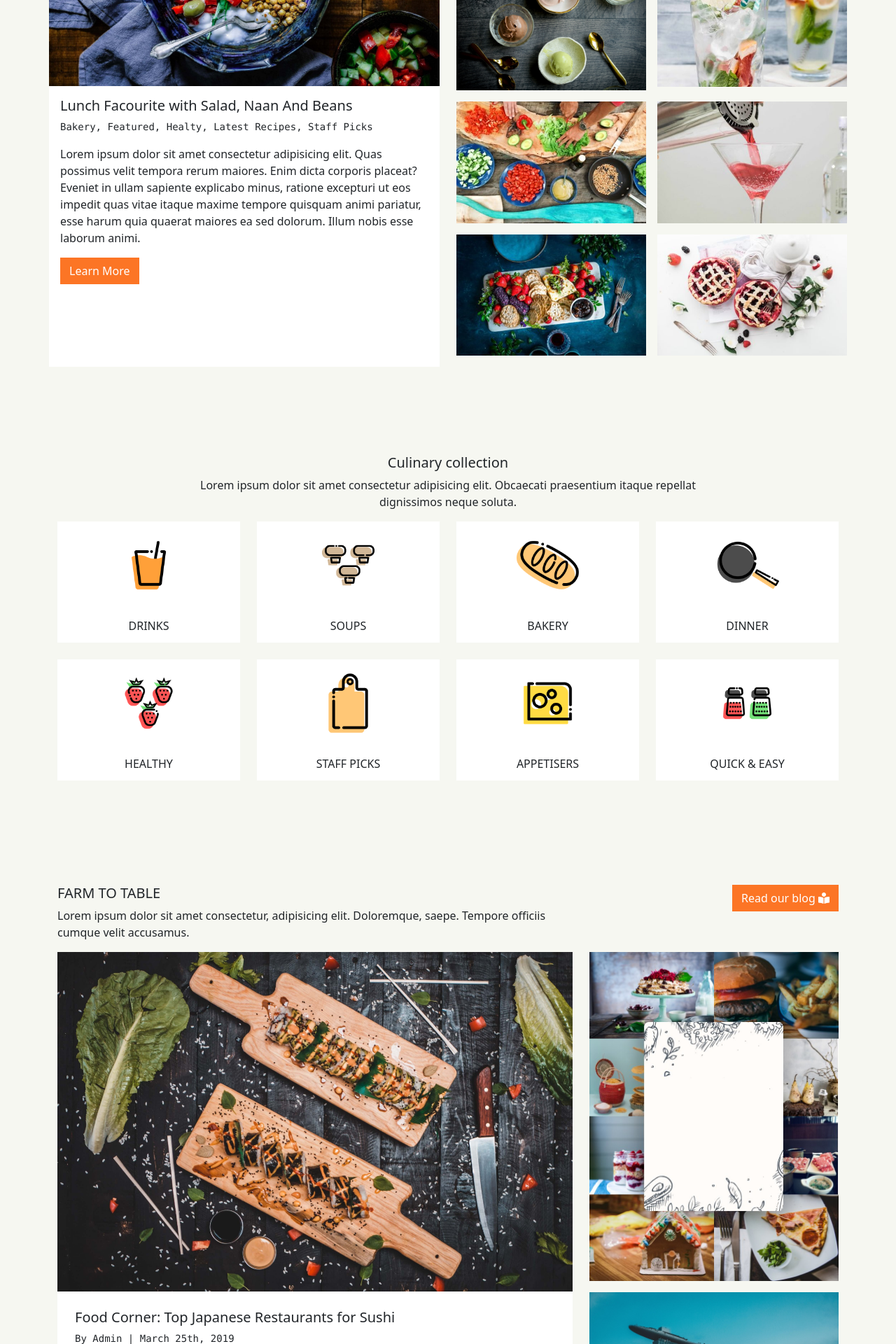
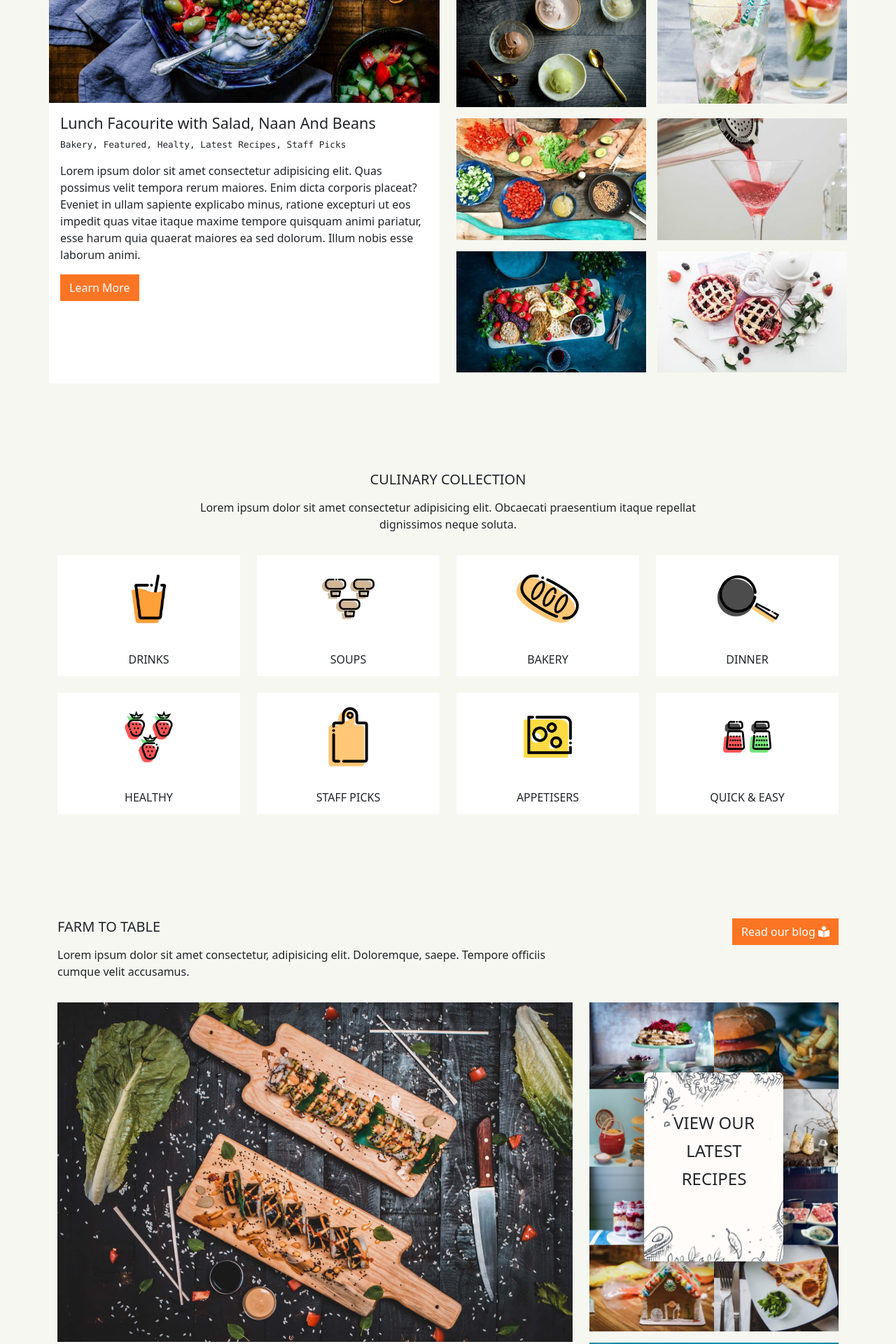
Before and after one commit to DavideZattra/proj-html-vuejs, a Vue app: page / in a window 1280 px wide. Shown: the part 1440-3360 px from the top of the page at 70% size. Built offline with nearby package versions, Linux system fonts and the light colour scheme.

Commit message:
added h2 to image

```diff
--- a/package.json
+++ b/package.json
@@ -8,6 +8,7 @@
     "lint": "vue-cli-service lint"
   },
   "dependencies": {
+    "@fontsource/caveat": "^4.5.0",
     "@fortawesome/fontawesome-free": "^5.15.4",
     "bootstrap": "^5.1.2",
     "core-js": "^3.6.5",
--- a/src/components/MainCollection.vue
+++ b/src/components/MainCollection.vue
@@ -5,8 +5,8 @@
 
         <div class="col-12 col-md-8 text-center">
 
-            <h5>Culinary collection</h5>
-            <p>Lorem ipsum dolor sit amet consectetur adipisicing elit. Obcaecati praesentium itaque repellat dignissimos neque soluta.</p>
+            <h5 class="text-uppercase">Culinary collection</h5>
+            <p class="pt-2 pb-3">Lorem ipsum dolor sit amet consectetur adipisicing elit. Obcaecati praesentium itaque repellat dignissimos neque soluta.</p>
         </div>
     </div>
     <div class="row justify-content-center P-0">
--- a/src/components/MainFarmToTable.vue
+++ b/src/components/MainFarmToTable.vue
@@ -6,7 +6,7 @@
       <div class="col-12 col-md-8">
 
         <h5 class="text-uppercase">Farm to table</h5>
-        <p>Lorem ipsum dolor sit amet consectetur, adipisicing elit. Doloremque, saepe. Tempore officiis cumque velit accusamus.</p>
+        <p class="pt-2 pb-3">Lorem ipsum dolor sit amet consectetur, adipisicing elit. Doloremque, saepe. Tempore officiis cumque velit accusamus.</p>
 
       </div>
 
@@ -156,8 +156,11 @@
       </div>
       <aside class="col-12 col-lg-4 ms_right-col mb-5">
         <div class="row">
-          <div class="col-12 mb-3">
+          <div class="col-12 mb-3 position-relative">
             <img class="img-fluid" src="../assets/img/ad-bg.jpg" alt="">
+            <div class="ms_position-absolute">
+              <h2 class="">view our latest recipes</h2>
+            </div>
           </div>
           <div class="col-12 ms_city-guides">
             <img class="img-fluid" src="../assets/img/singapore-featured-image.jpg" alt="">
@@ -399,6 +402,26 @@ name: 'farm',
     }
   }
   .ms_right-col{
+
+    .ms_position-absolute{
+      height: 100%;
+      width: 100%;
+      padding: 40% 30%;
+
+      position: absolute;
+      left: 50%;
+      top: 50%;
+      transform: translate(-50%, -50%);
+
+      h2{
+        text-transform: uppercase;
+        text-align: center;
+
+        font-size: 1.5rem;
+        line-height: 2.5rem;
+      }
+    }
+
     .ms_city-guides{
       position: relative;
       button{
--- a/src/components/MainPopular.vue
+++ b/src/components/MainPopular.vue
@@ -3,8 +3,8 @@
       <div class="row justify-content-center">
 
           <div class="col-12 text-center">
-              <h5>Popular recipes</h5>
-              <p>Lorem ipsum, dolor sit amet consectetur adipisicing elit. Iusto magni soluta maiores.</p>
+              <h5 class="text-uppercase">Popular recipes</h5>
+              <p class="pt-2 pb-3">Lorem ipsum, dolor sit amet consectetur adipisicing elit. Iusto magni soluta maiores.</p>
           </div>
           <div class="col-12 col-sm-6 ps-0">
               <div class="ms_main-card">
@@ -167,6 +167,13 @@ name : 'PopularRecipes'
         transform: scale(1.05);
     }
 
+    h5{
+        font-size: 1.35rem;
+    }
+
+    pre{
+        font-size: 0.8rem
+    };
 
 }
 
--- a/src/components/MainSubscribe.vue
+++ b/src/components/MainSubscribe.vue
@@ -58,6 +58,7 @@ name : 'Subscribe',
 .ms_image-slider{
     display: flex;
     .slider-img-container{
+        flex-basis: 25%;
         overflow: hidden;
         img{
             width: 100%;
@@ -67,7 +68,7 @@ name : 'Subscribe',
 
         }
 
-            img:hover{
+        img:hover{
 
             filter: blur(0);
             transform: scale(1);
--- a/src/style/variables.scss
+++ b/src/style/variables.scss
@@ -1,3 +1,4 @@
+
 
 $mainWhiteColor : #f6f7f1;
 $mainBlackColor : #262628;
```
Also changed, not shown: 1 other file (tests, documents, lock files or other folders).
